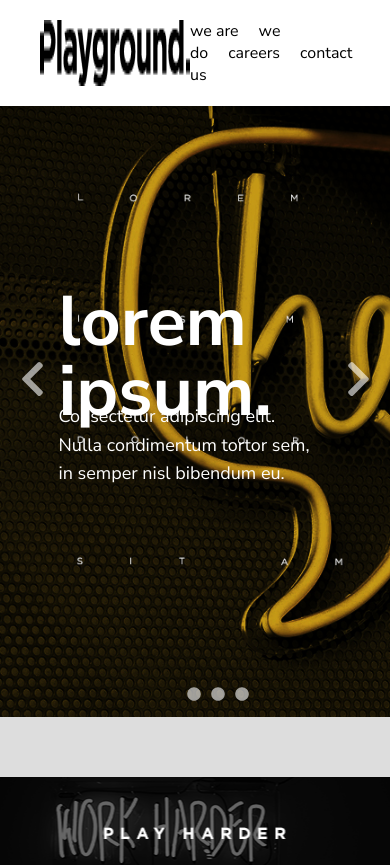
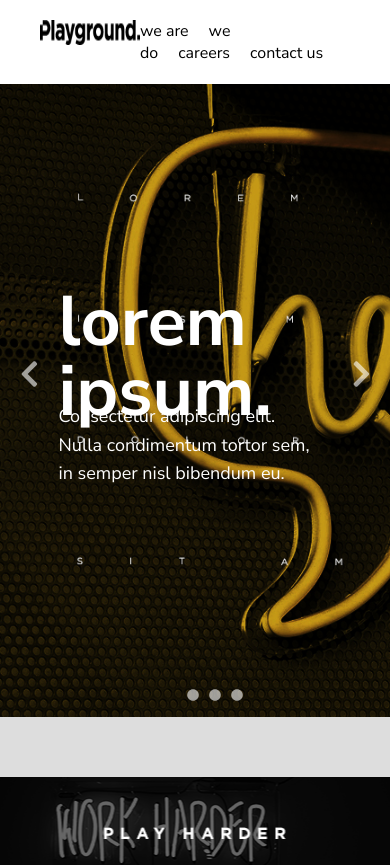
Before and after one commit to Savina05/react-playground, a React app: page / in a window 390 px wide. Shown: the top 865 px of the page. Built offline with nearby package versions, Linux system fonts and the light colour scheme.

Commit message:
responsive for mobile

```diff
--- a/assets/stylesheets/components/_contact.scss
+++ b/assets/stylesheets/components/_contact.scss
@@ -18,6 +18,10 @@
   grid-template-columns: 1fr 1fr;
   grid-gap: 2rem 2rem;
   margin-left: 3rem;
+
+  @include respond(tab) {
+    margin-left: 0rem;
+  }
 }
 
 .form_input {
@@ -26,6 +30,10 @@
   padding: 1.5rem 2rem;
   background-color: transparent;
   border: 1px solid #fff;
+
+  @include respond(tab) {
+    padding: 1rem 1.5rem;
+  }
 }
 
 .input_name {
@@ -48,6 +56,6 @@
   grid-column: 1 / 4;
 
   &::input-placeholder {
-      vertical-align: top;
-    }
+    vertical-align: top;
+  }
 }
--- a/assets/stylesheets/components/_navbar.scss
+++ b/assets/stylesheets/components/_navbar.scss
@@ -52,3 +52,10 @@
     color: #000;
   }
 }
+
+.navbar__logo {
+  @include respond(tab) {
+    height: 2.5rem;
+    width: 10rem;
+  }
+}
--- a/assets/stylesheets/components/_section_hero.scss
+++ b/assets/stylesheets/components/_section_hero.scss
@@ -29,6 +29,10 @@
   &-right {
     right: 5%;
   }
+
+  @include respond(phone) {
+    font-size: 3rem;
+  }
 }
 
 .hero_circle {
@@ -46,6 +50,8 @@
     cursor: pointer;
     color: rgba(#fff, 1);
   }
+
+  font-size: 1.2rem;
 }
 
 .circle-1, .circle-2 {
```
